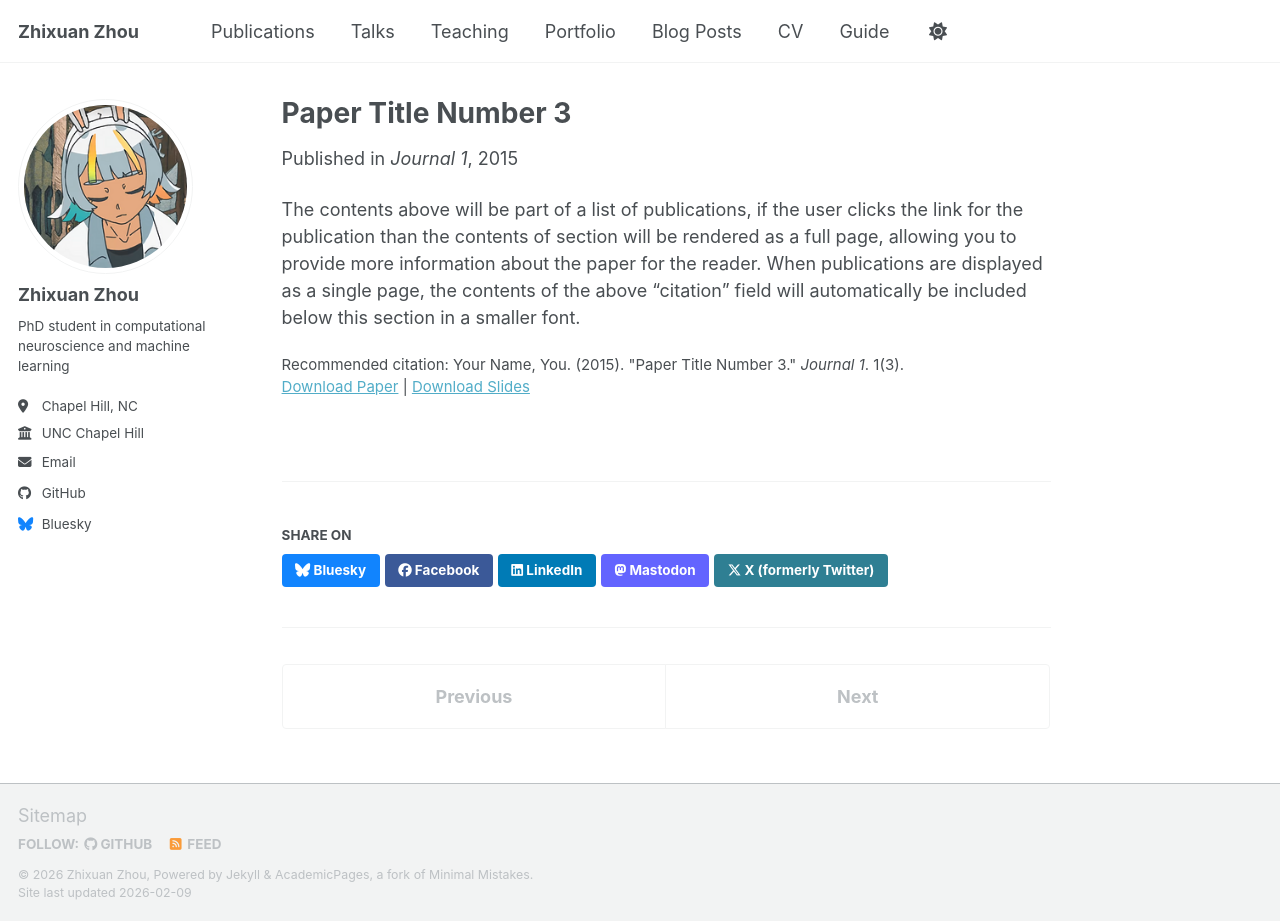
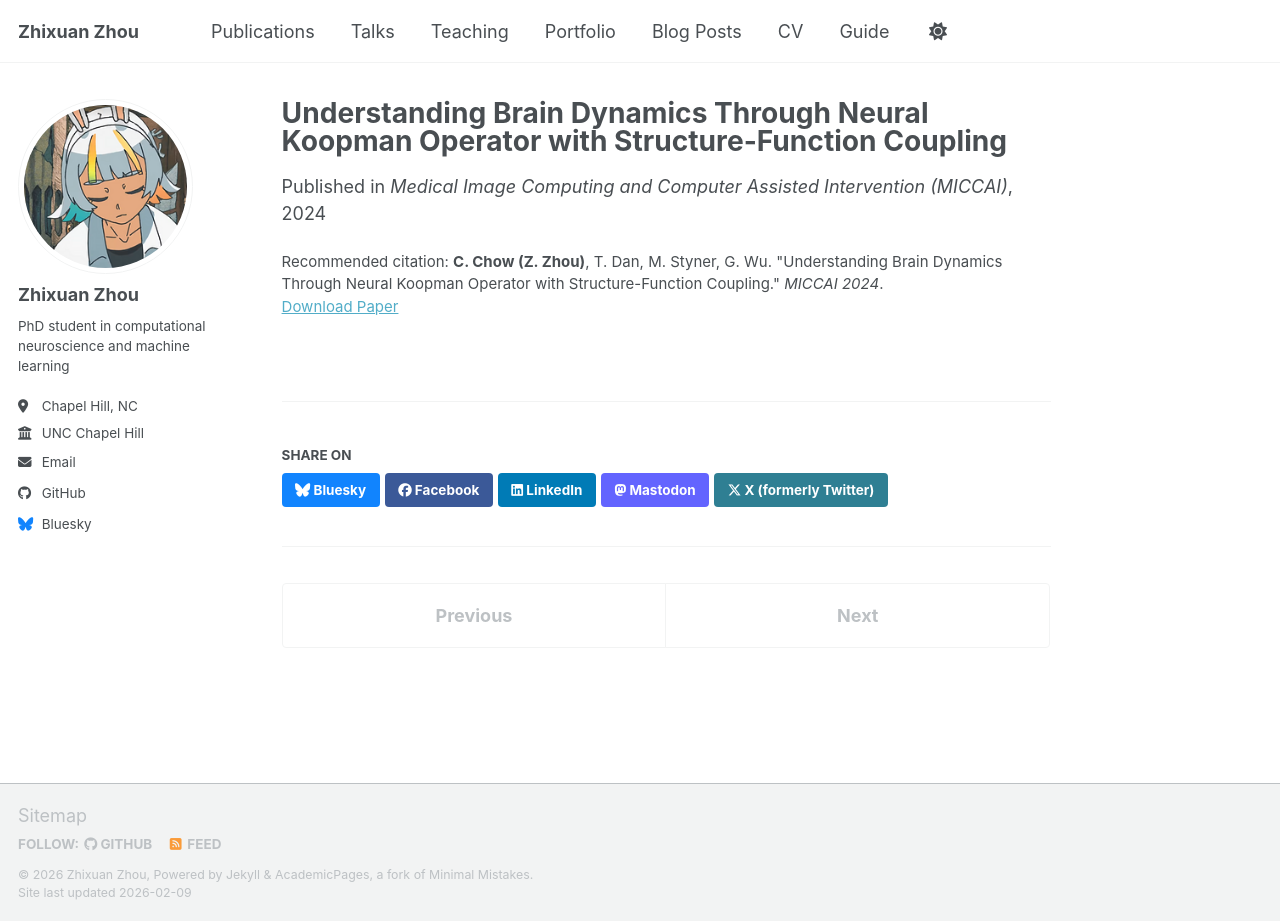
Before and after one commit to taka2223/taka2223.github.io, a Jekyll site: the page built from _publications/2015-10-01-paper-title-number-3.md, in a window 1280 px wide and 921 px high. Built offline with Jekyll 4.4.1, drawn with Linux system fonts in a browser that asks for light colours; a script bundle is joined from its source files by our own code; library files that are not in the unit come from our copies.

Commit message:
Update publication details for Paper Number 3

```diff
--- a/_publications/2015-10-01-paper-title-number-3.md
+++ b/_publications/2015-10-01-paper-title-number-3.md
@@ -1,14 +1,10 @@
 ---
-title: "Paper Title Number 3"
+title: "Understanding Brain Dynamics Through Neural Koopman Operator with Structure-Function Coupling"
 collection: publications
-category: manuscripts
-permalink: /publication/2015-10-01-paper-title-number-3
-excerpt: 'This paper is about the number 3. The number 4 is left for future work.'
-date: 2015-10-01
-venue: 'Journal 1'
-slidesurl: 'https://academicpages.github.io/files/slides3.pdf'
-paperurl: 'https://academicpages.github.io/files/paper3.pdf'
-citation: 'Your Name, You. (2015). &quot;Paper Title Number 3.&quot; <i>Journal 1</i>. 1(3).'
+category: conferences
+permalink: /publication/2024-koopman-miccai
+date: 2024-10-06
+venue: 'Medical Image Computing and Computer Assisted Intervention (MICCAI)'
+paperurl: 'https://link.springer.com/chapter/10.1007/978-3-031-72069-7_48'
+citation: '<b>C. Chow (Z. Zhou)</b>, T. Dan, M. Styner, G. Wu. &quot;Understanding Brain Dynamics Through Neural Koopman Operator with Structure-Function Coupling.&quot; <i>MICCAI 2024</i>.'
 ---
-
-The contents above will be part of a list of publications, if the user clicks the link for the publication than the contents of section will be rendered as a full page, allowing you to provide more information about the paper for the reader. When publications are displayed as a single page, the contents of the above "citation" field will automatically be included below this section in a smaller font.
```
